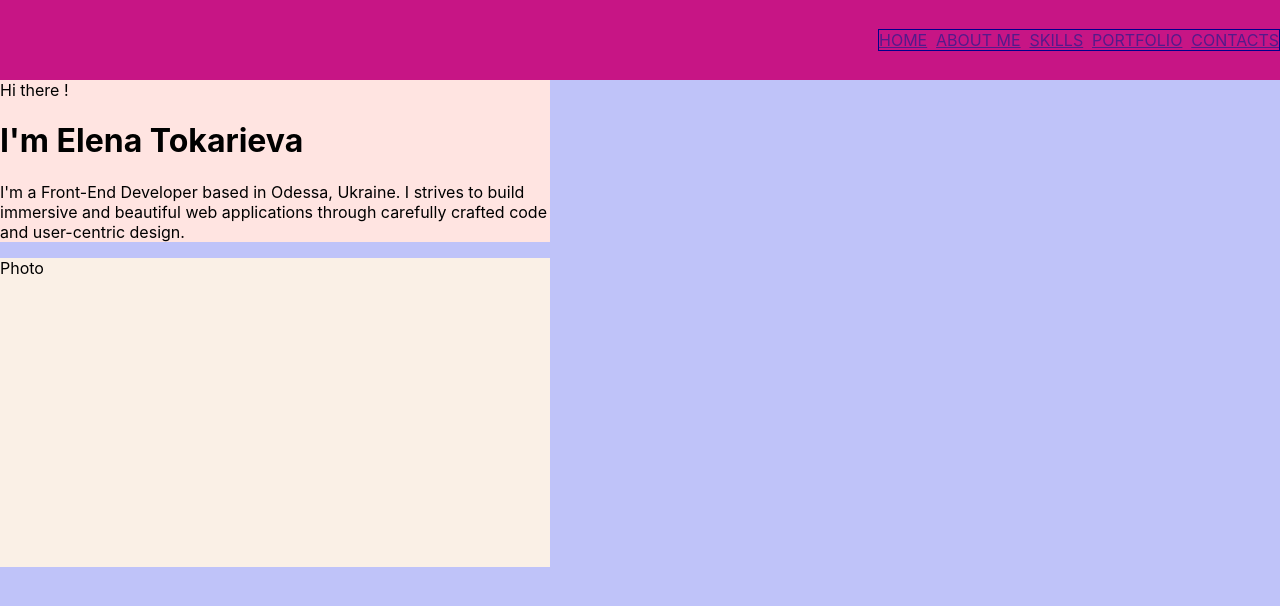
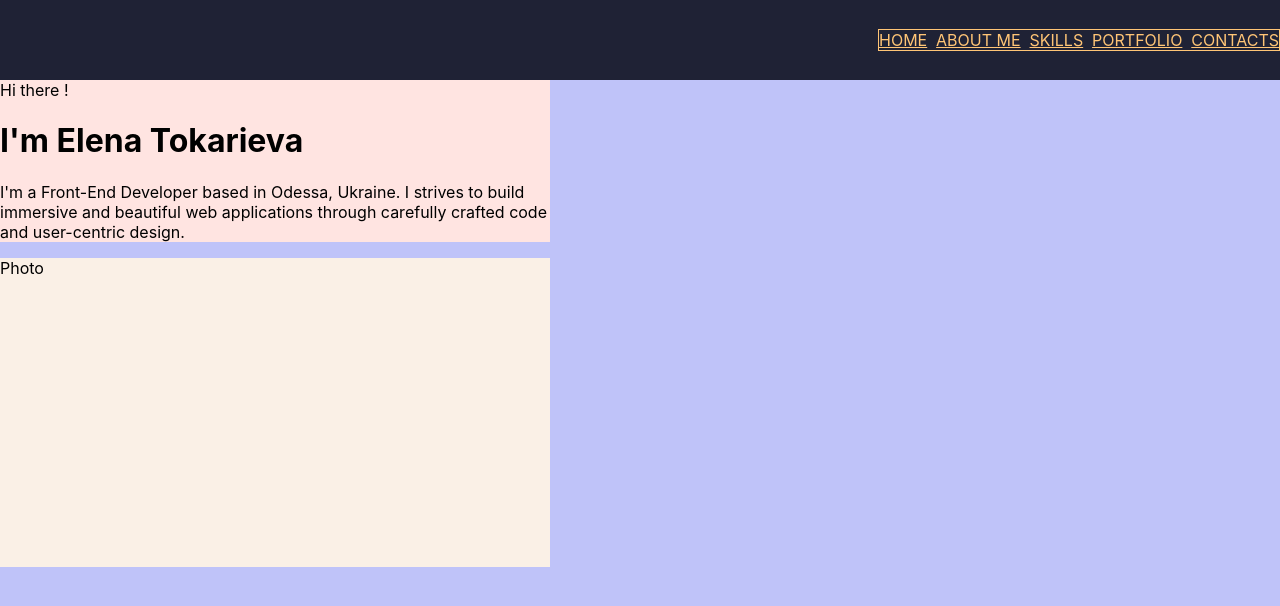
Before and after one commit to Elena176/portfolio, a React (Create React App) app: page / in a window 1280 px wide. Shown: the top 606 px of the page. Built offline with nearby package versions, Linux system fonts and the light colour scheme.

Commit message:
added colors for header

```diff
--- a/src/header/Header.module.css
+++ b/src/header/Header.module.css
@@ -1,6 +1,6 @@
 .header {
     height: 80px;
-    background-color: mediumvioletred;
+    background-color: #1F2235;
     display: flex;
     justify-content: flex-end;
     align-items: center;
--- a/src/nav/Nav.module.css
+++ b/src/nav/Nav.module.css
@@ -1,6 +1,9 @@
 .nav {
-   border: 1px solid darkblue;
+   border: 1px solid #ffc576;
    width: 400px;
    display: flex;
    justify-content: space-between;
 }
+a {
+   color: #ffc576;
+}
```
